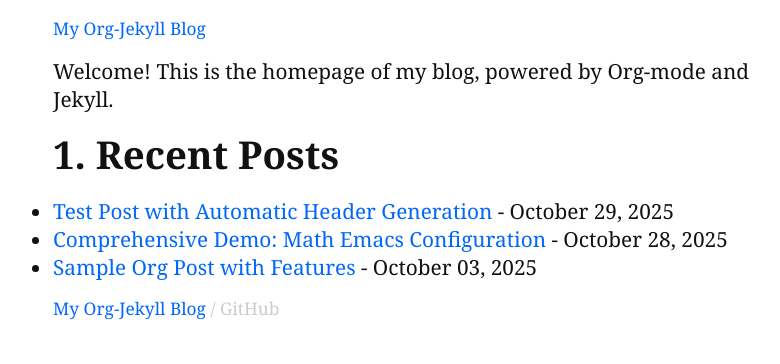
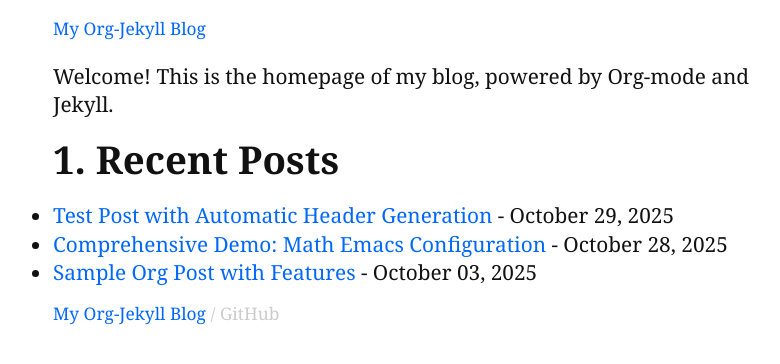
Before and after one commit to rvf0068/my-jekyll, a Jekyll site: the page built from index.html, in a window 1280 px wide. Shown: the top 364 px of the page, without its empty margins (237-1017 px from the left). Built offline with Jekyll 4.4.1, drawn with Linux system fonts in a browser that asks for light colours; some web fonts are replaced; the list of posts is cut into pages by our own code.

Commit message:
Add top margin to posts to create space before title
Co-authored-by: rvf0068 <384137+rvf0068@users.noreply.github.com>

```diff
--- a/css/app.css
+++ b/css/app.css
@@ -14,6 +14,10 @@ article > * {
   max-width: 700px;
   margin: 0 auto;
   display: block;
+}
+
+article {
+  margin-top: 1em;
 }
 
 header,
```
